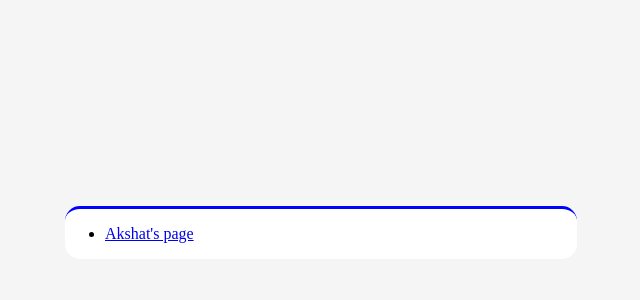
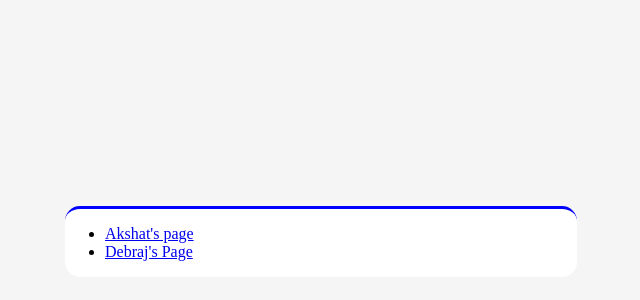
Before and after one commit to AdityaMundada08/Prodex-App-Dev-Team-1, a plain HTML site: page index.htm in a window 1280 px wide. Shown: the part 114-414 px from the top of the page, without its empty margins (319-959 px from the left). Drawn offline with Linux system fonts and the light colour scheme.

Commit message:
Update index.htm

```diff
--- a/index.htm
+++ b/index.htm
@@ -29,6 +29,9 @@
             <li>
                 <a href="./page.htm">Akshat's page</a>
             </li>
+            <li>
+                <a href="./page2.html">Debraj's Page</a>
+            </li>
         </ul>
 
     </div>
```
